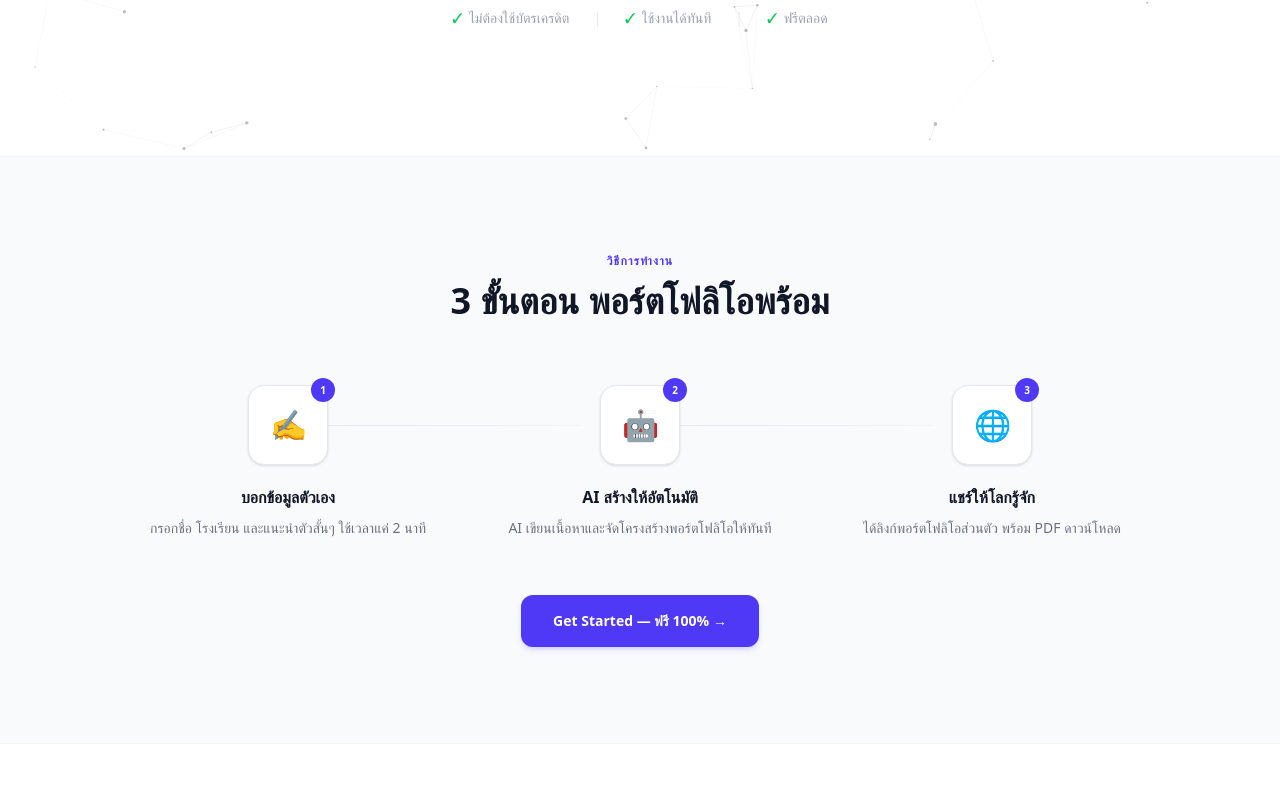
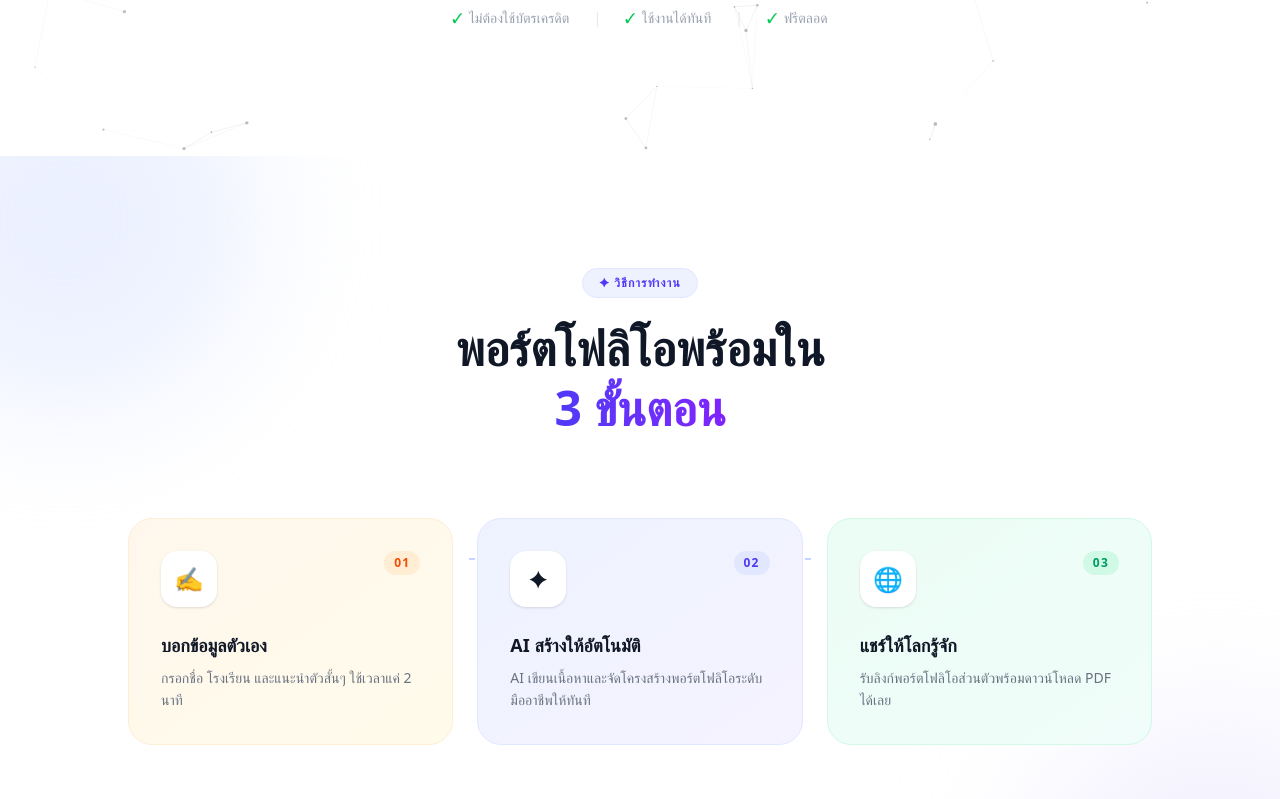
Before and after one commit to piyawat211149-commits/FolioForge, a Next.js app: page / in a window 1280 px wide. Shown: the part 643-1442 px from the top of the page. Built offline with nearby package versions, Linux system fonts and the light colour scheme; no server answers.

Commit message:
Redesign how-it-works section

```diff
--- a/app/landing-client.tsx
+++ b/app/landing-client.tsx
@@ -171,38 +171,77 @@ export function LandingClient({ isLoggedIn = false }: { isLoggedIn?: boolean })
         </section>
 
         {/* ─── HOW IT WORKS ─── */}
-        <section className="bg-gray-50 border-y border-gray-100 py-24 px-6">
-          <div className="max-w-5xl mx-auto">
-            <div className="text-center mb-16">
-              <p className="text-indigo-600 text-xs font-bold tracking-widest uppercase mb-3">วิธีการทำงาน</p>
-              <h2 className="text-3xl sm:text-4xl font-extrabold text-gray-900">
-                3 ขั้นตอน พอร์ตโฟลิโอพร้อม
+        <section className="relative py-28 px-6 overflow-hidden">
+          {/* background blobs */}
+          <div className="absolute inset-0 pointer-events-none">
+            <div className="absolute -top-32 -left-32 w-96 h-96 rounded-full bg-indigo-100/60 blur-3xl" />
+            <div className="absolute -bottom-32 -right-32 w-96 h-96 rounded-full bg-violet-100/60 blur-3xl" />
+          </div>
+          <div className="relative max-w-5xl mx-auto">
+            <div className="text-center mb-20">
+              <span className="inline-flex items-center gap-2 bg-indigo-50 text-indigo-600 text-xs font-bold tracking-widest uppercase px-4 py-1.5 rounded-full border border-indigo-100 mb-5">
+                ✦ วิธีการทำงาน
+              </span>
+              <h2 className="text-3xl sm:text-5xl font-extrabold text-gray-900 leading-tight">
+                พอร์ตโฟลิโอพร้อมใน<br className="hidden sm:block" />
+                <span className="text-transparent bg-clip-text bg-gradient-to-r from-indigo-600 to-violet-600"> 3 ขั้นตอน</span>
               </h2>
             </div>
-            <div className="grid grid-cols-1 sm:grid-cols-3 gap-8">
-              {steps.map((s, i) => (
-                <div key={s.num} className="relative flex flex-col items-center text-center">
-                  {/* connector line */}
-                  {i < steps.length - 1 && (
-                    <div className="hidden sm:block absolute top-10 left-[58%] w-[84%] h-px bg-gradient-to-r from-gray-200 to-gray-100" />
-                  )}
-                  <div className="relative z-10 w-20 h-20 rounded-2xl bg-white border border-gray-200 shadow-sm flex items-center justify-center text-3xl mb-5">
-                    {s.icon}
-                    <span className="absolute -top-2 -right-2 w-6 h-6 rounded-full bg-indigo-600 text-white text-[10px] font-bold flex items-center justify-center">
-                      {i + 1}
+
+            <div className="grid grid-cols-1 sm:grid-cols-3 gap-6 relative">
+              {/* dashed connector */}
+              <div className="hidden sm:block absolute top-10 left-1/3 right-1/3 h-px border-t-2 border-dashed border-indigo-200 z-0" />
+
+              {[
+                {
+                  step: "01",
+                  icon: "✍️",
+                  title: "บอกข้อมูลตัวเอง",
+                  desc: "กรอกชื่อ โรงเรียน และแนะนำตัวสั้นๆ ใช้เวลาแค่ 2 นาที",
+                  color: "from-orange-50 to-amber-50",
+                  border: "border-orange-100",
+                  badge: "bg-orange-100 text-orange-600",
+                },
+                {
+                  step: "02",
+                  icon: "✦",
+                  title: "AI สร้างให้อัตโนมัติ",
+                  desc: "AI เขียนเนื้อหาและจัดโครงสร้างพอร์ตโฟลิโอระดับมืออาชีพให้ทันที",
+                  color: "from-indigo-50 to-violet-50",
+                  border: "border-indigo-100",
+                  badge: "bg-indigo-100 text-indigo-600",
+                },
+                {
+                  step: "03",
+                  icon: "🌐",
+                  title: "แชร์ให้โลกรู้จัก",
+                  desc: "รับลิงก์พอร์ตโฟลิโอส่วนตัวพร้อมดาวน์โหลด PDF ได้เลย",
+                  color: "from-emerald-50 to-teal-50",
+                  border: "border-emerald-100",
+                  badge: "bg-emerald-100 text-emerald-600",
+                },
+              ].map((s, i) => (
+                <div key={i} className={`relative z-10 rounded-3xl border ${s.border} bg-gradient-to-br ${s.color} p-8 hover:shadow-lg hover:-translate-y-1 transition-all duration-300`}>
+                  <div className="flex items-start justify-between mb-6">
+                    <div className="w-14 h-14 rounded-2xl bg-white shadow-sm flex items-center justify-center text-2xl">
+                      {s.icon}
+                    </div>
+                    <span className={`text-xs font-black tracking-widest px-2.5 py-1 rounded-full ${s.badge}`}>
+                      {s.step}
                     </span>
                   </div>
-                  <h3 className="text-base font-bold text-gray-900 mb-2">{s.title}</h3>
+                  <h3 className="text-lg font-extrabold text-gray-900 mb-2">{s.title}</h3>
                   <p className="text-sm text-gray-500 leading-relaxed">{s.desc}</p>
                 </div>
               ))}
             </div>
+
             <div className="text-center mt-14">
               <Link
                 href="/register"
-                className="inline-flex items-center gap-2 bg-indigo-600 text-white px-8 py-4 font-bold text-sm hover:bg-indigo-700 transition-all rounded-xl shadow-md shadow-indigo-500/20"
+                className="inline-flex items-center gap-2 bg-gradient-to-r from-indigo-600 to-violet-600 text-white px-8 py-4 font-bold text-sm hover:opacity-90 transition-all rounded-2xl shadow-lg shadow-indigo-500/25"
               >
-                Get Started — ฟรี 100% →
+                เริ่มต้นฟรี — ใช้เวลาแค่ 2 นาที →
               </Link>
             </div>
           </div>
```
